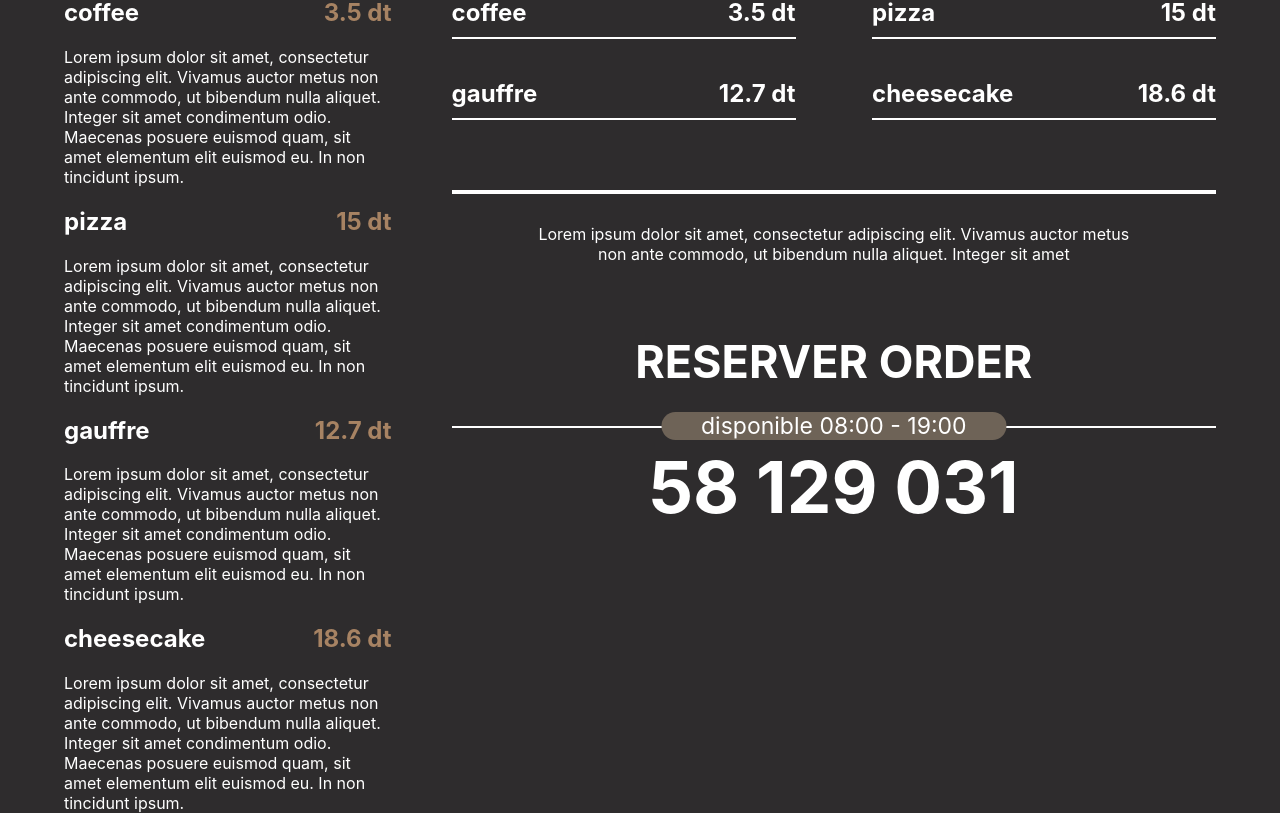
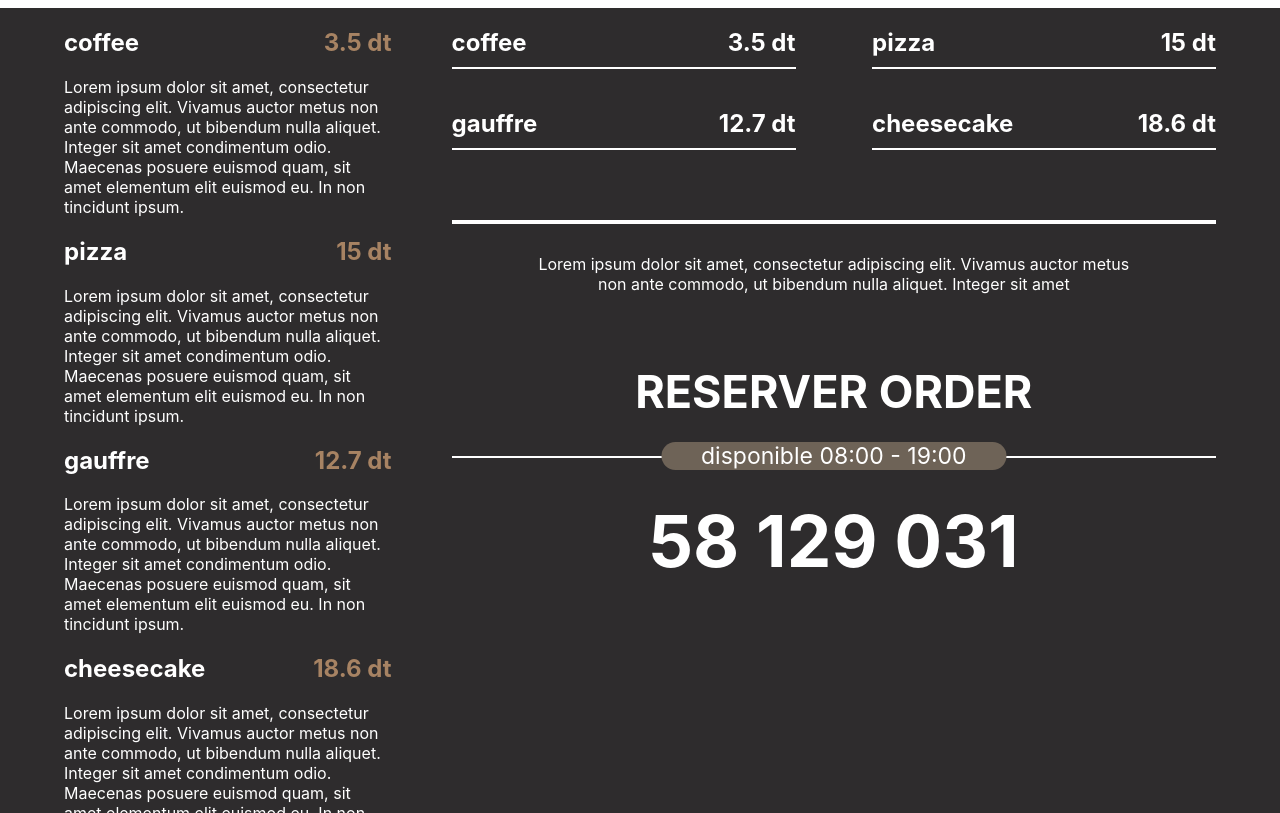
Before and after one commit to 7ama081841/menu-lavera, a React (Create React App) app: page / in a window 1280 px wide. Shown: the part 845-1658 px from the top of the page. Built offline with nearby package versions, Linux system fonts and the light colour scheme.

Commit message:
update files

```diff
--- a/src/components/Foutter.js
+++ b/src/components/Foutter.js
@@ -202,7 +202,7 @@ function Foutter() {
                             style={{
                                 fontWeight: "bold",
                                 fontSize: "71px",
-                                margin: "0",
+                                marginTop: "40px",
                             }}
                         >
                             58 129 031
--- a/src/components/MenuLavera.js
+++ b/src/components/MenuLavera.js
@@ -69,7 +69,7 @@ function MenuLavera({ category }) {
                                   },
                                   flexDirection: "row-reverse",
                                   pading: "0 20px",
-                                  marginBottom: "20px",
+                                  marginBottom: "50px",
                               }}
                           >
                               <div className="image">
@@ -140,7 +140,6 @@ function MenuLavera({ category }) {
                 : null}
             <Box
                 sx={{
-                    // marginTop: "70px",
                     width: "100%",
                     display: {
                         lg: "none",
@@ -184,10 +183,10 @@ function MenuLavera({ category }) {
                     style={{
                         fontWeight: "bold",
                         fontSize: "71px",
-                        margin: "0",
+                        marginTop: "40px",
                     }}
                 >
-                    58 129 031{" "}
+                    58 129 031
                 </p>
             </Box>
         </Box>
```
